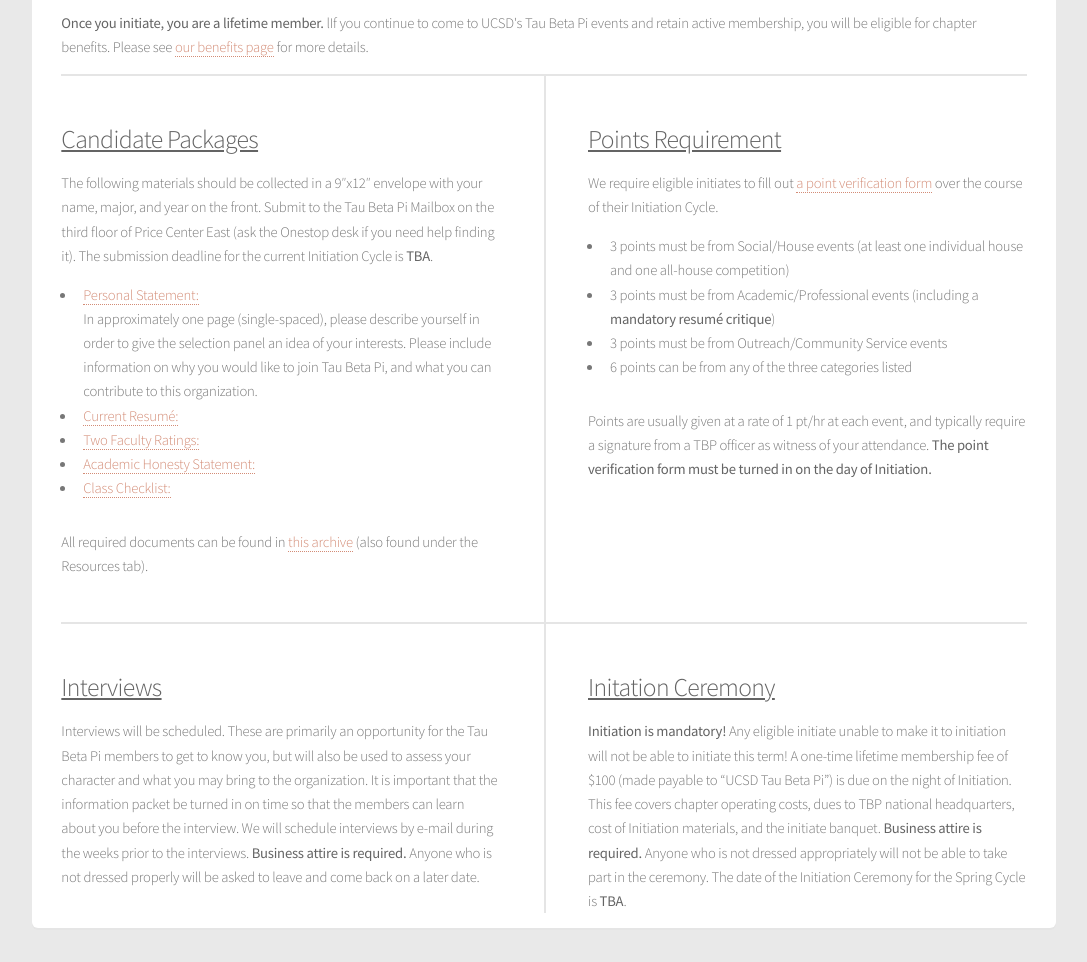
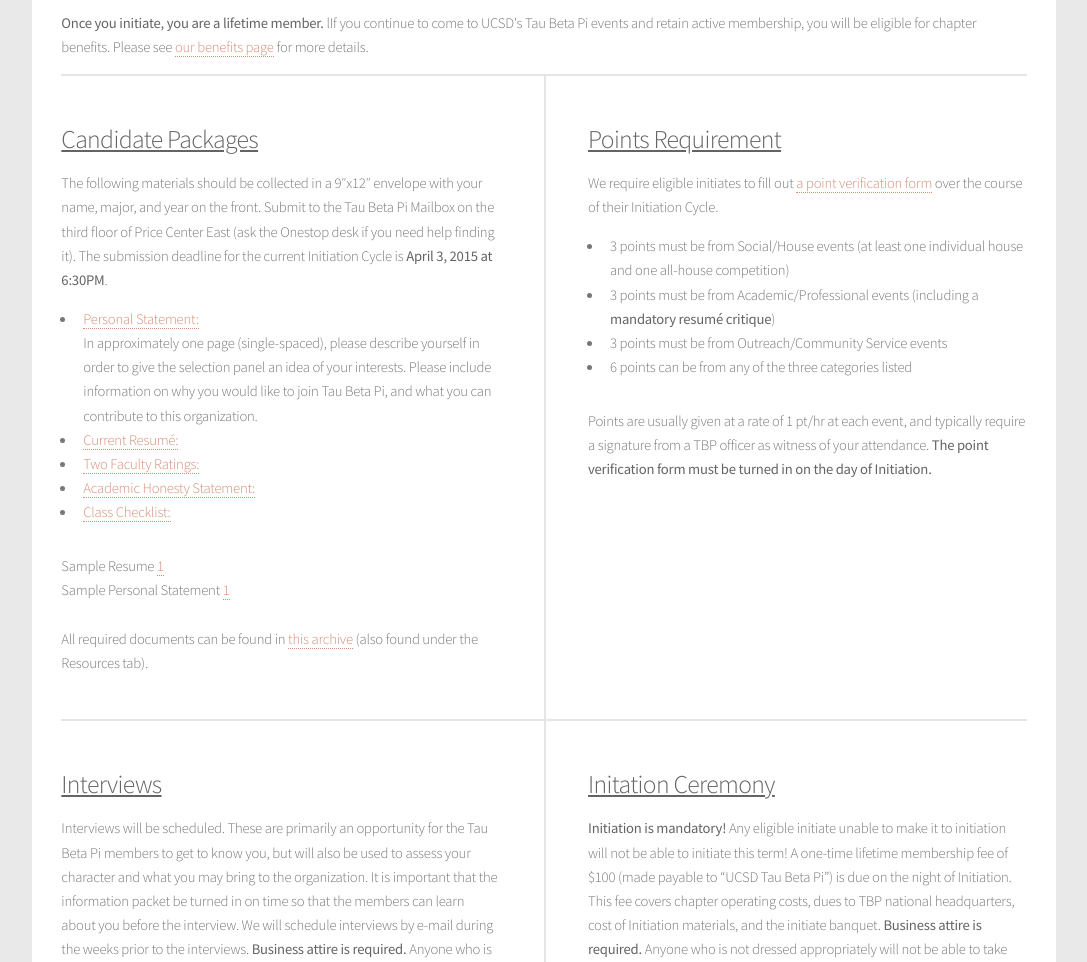
Before and after one commit to MadhuVK/tbp-website, a PHP site: page /requirements in a window 1280 px wide. Shown: the part 1367-2329 px from the top of the page, without its empty margins (96-1183 px from the left). Run offline with PHP 8.4, Linux system fonts and the light colour scheme.

Commit message:
Preparartion for Candidate Packets.

```diff
--- a/officers.php
+++ b/officers.php
@@ -284,7 +284,7 @@ Hello! I'm Ayesha, a fourth year Computer Science major and Tau Beta Pi's Histor
           </p>
           <div class="bio">
             <h5>
-              Hey! I'm Madhu and I'm a third year double major in Computer Science and Applied Math. I'm a huge nerd for anything math related, and can probably lay down more stupid math jokes than you thought possible. I also enjoy listening to hip-hop (still waiting on that Pimp Trick Gangsta Clique album), discussing politics, playing tennis, and I'm currently training for a half-marathon. I thank Lil B everyday. #tybg    </h5>
+              Hey! I'm Madhu and I'm a third year double major in Computer Science and Applied Math. I'm a huge nerd for anything math related, and can probably lay down more bad math jokes than you thought possible. I also enjoy listening to hip-hop (still waiting on that Pimp Trick Gangsta Clique album), discussing politics, playing tennis, and I'm currently training for a half-marathon. I thank Lil B everyday. #tybg    </h5>
             </div>
           </section>
       </div>
--- a/requirements.php
+++ b/requirements.php
@@ -41,7 +41,7 @@
 					<h3><u>Candidate Packages</u></h3>
 
 					<p>
-						The following materials should be collected in a 9″x12″ envelope with your name, major, and year on the front. Submit to the Tau Beta Pi Mailbox on the third floor of Price Center East (ask the Onestop desk if you need help finding it). The submission deadline for the current Initiation Cycle is <b>TBA</b>.
+						The following materials should be collected in a 9″x12″ envelope with your name, major, and year on the front. Submit to the Tau Beta Pi Mailbox on the third floor of Price Center East (ask the Onestop desk if you need help finding it). The submission deadline for the current Initiation Cycle is <b>April 3, 2015 at 6:30PM</b>.
 
             <ul>
 
@@ -91,8 +91,10 @@
             </li>
           </ul>
 
+          Sample Resume <a href="resources/packet/Sample_Resume.pdf">1</a> <br />
+          Sample Personal Statement <a href="resources/packet/Sample_Statement.pdf">1</a> <br /><br />
+
           All required documents can be found in <a href="resources/packet.zip">this archive</a> (also found under the Resources tab).
-
 					</p>
 
 				</section>
@@ -119,7 +121,7 @@
 				<section>
 					<h3><u>Initation Ceremony</u></h3>
 					<p><b>Initiation is mandatory!</b> Any eligible initiate unable to make it to initiation will not be able to initiate this term! A one-time lifetime membership fee of $100</b> (made payable to “UCSD Tau Beta Pi”) is due on the night of Initiation. This fee covers chapter operating costs, dues to TBP national headquarters, cost of Initiation materials, and the initiate banquet. <b> Business attire is required. </b> Anyone who is not dressed appropriately will not be able to take part in the ceremony.
-					The date of the Initiation Ceremony for the Spring Cycle is <b>TBA</b>.
+					The date of the Initiation Ceremony for the Spring Cycle is <b>May 1, 2015</b>.
 					</p>
 				</section>
 			</section>
```
Also changed, not shown: README.txt, resources/packet/README.txt (added), 9 other files.
